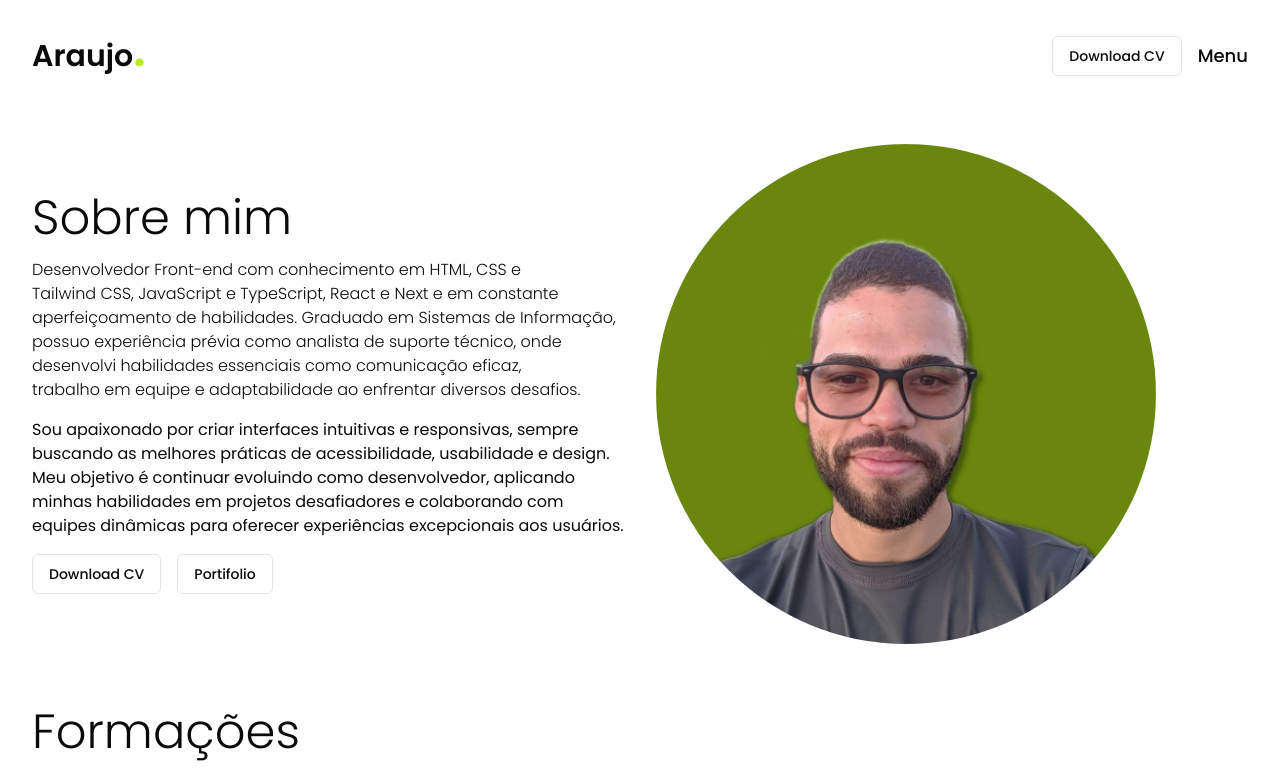
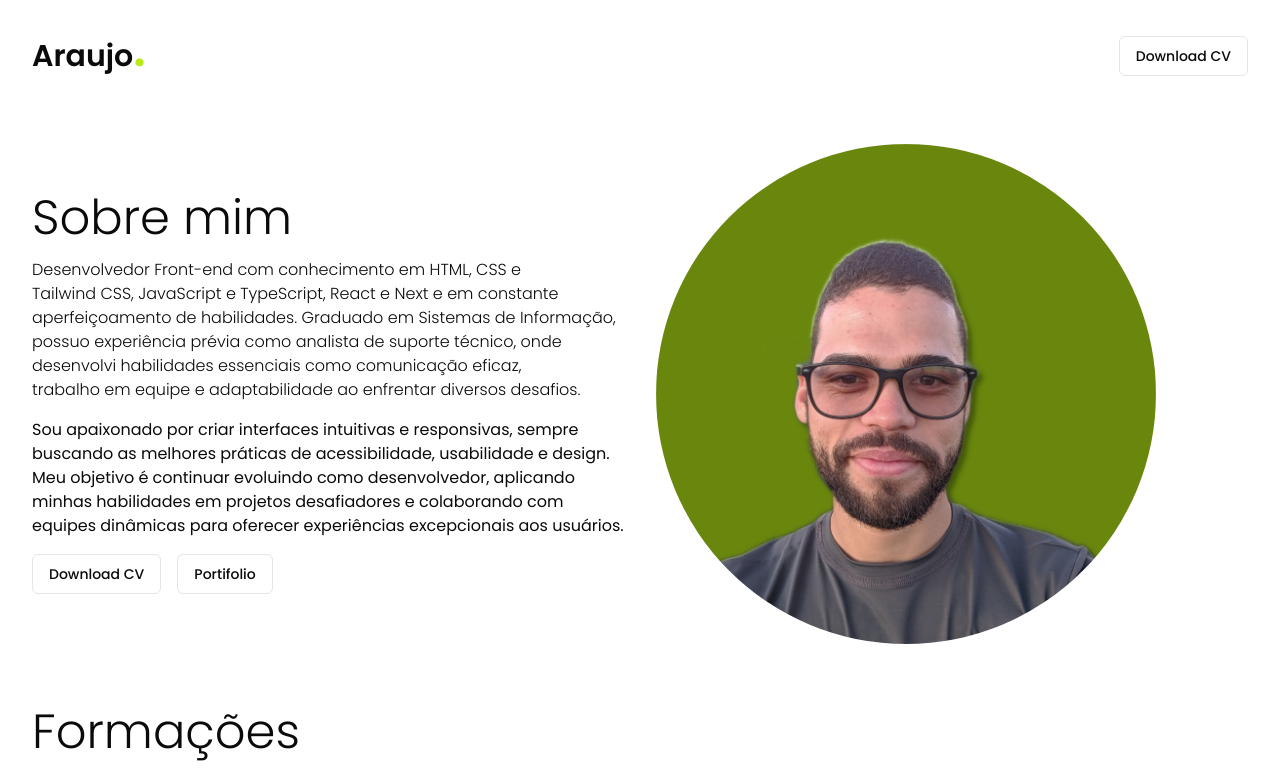
Before and after one commit to araujoerick/portifolio, a Next.js app: page /about in a window 1280 px wide. Shown: the top 771 px of the page. Built offline with nearby package versions, Linux system fonts and the light colour scheme.

Commit message:
✨ feat: add children on Header component

```diff
--- a/app/_components/header.tsx
+++ b/app/_components/header.tsx
@@ -1,7 +1,8 @@
-import Menu from "./menu";
+import React, { PropsWithChildren } from "react";
+
 import ButtonDownloadCv from "./ui/button-cv";
 
-const Header = () => {
+const Header = ({ children }: PropsWithChildren) => {
   return (
     <header className="flex justify-center">
       <div className="container">
@@ -11,7 +12,7 @@ const Header = () => {
           </span>
           <div className="flex items-center gap-4">
             <ButtonDownloadCv variant="outline">Download CV</ButtonDownloadCv>
-            <Menu />
+            {children}
           </div>
         </div>
       </div>
```
